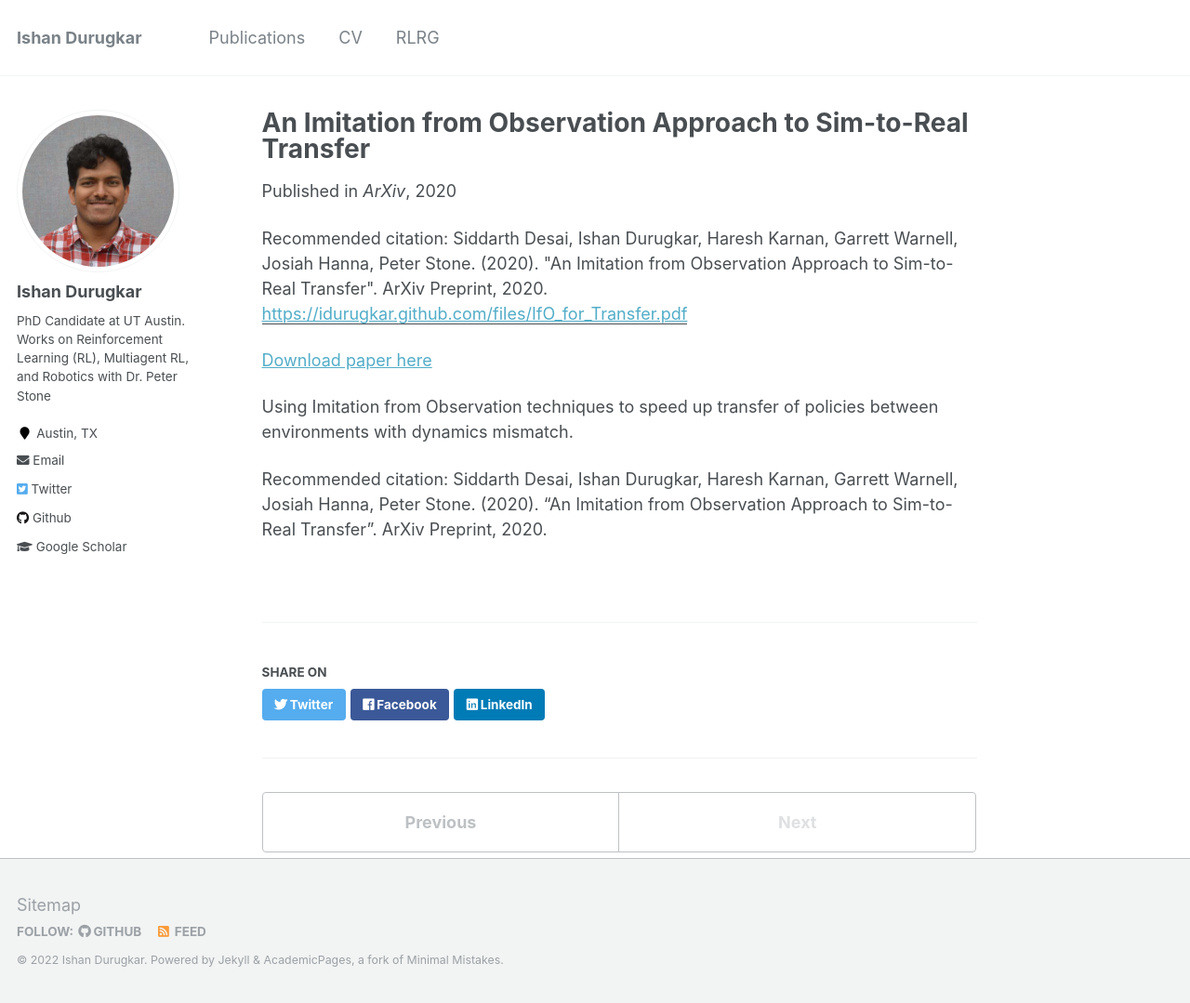
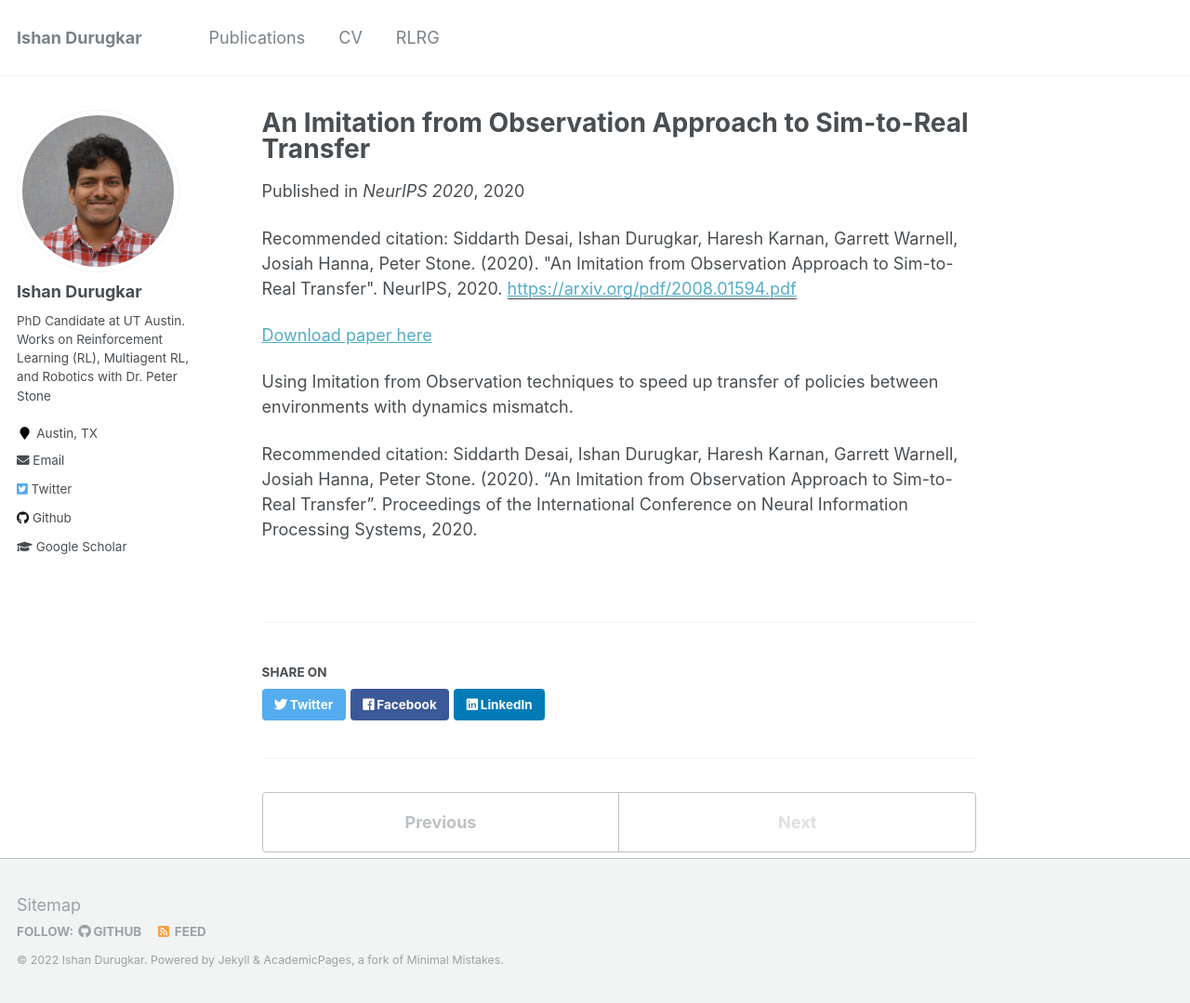
Before and after one commit to iDurugkar/idurugkar.github.io, a Jekyll site: the page built from _publications/2020-8-4-IfO_for_Transfer.md, in a window 1280 px wide and 1079 px high. Shown: the whole window at 93% size. Built offline with Jekyll 4.4.1, drawn with Linux system fonts in a browser that asks for light colours.

Commit message:
Update 2020-8-4-IfO_for_Transfer.md

```diff
--- a/_publications/2020-8-4-IfO_for_Transfer.md
+++ b/_publications/2020-8-4-IfO_for_Transfer.md
@@ -3,14 +3,14 @@ title: "An Imitation from Observation Approach to Sim-to-Real Transfer"
 collection: publications
 permalink: /publication/2020-8-4-IfO_for_Transfer
 excerpt: 'Using Imitation from Observation techniques to speed up transfer of policies between environments with dynamics mismatch'
-date: 2020-8-4
-venue: 'ArXiv'
-paperurl: 'https://idurugkar.github.com/files/IfO_for_Transfer.pdf'
-citation: 'Siddarth Desai, Ishan Durugkar, Haresh Karnan, Garrett Warnell, Josiah Hanna, Peter Stone. (2020). &quot;An Imitation from Observation Approach to Sim-to-Real Transfer&quot;. ArXiv Preprint, 2020.'
+date: 2020-11-16
+venue: 'NeurIPS 2020'
+paperurl: 'https://arxiv.org/pdf/2008.01594.pdf'
+citation: 'Siddarth Desai, Ishan Durugkar, Haresh Karnan, Garrett Warnell, Josiah Hanna, Peter Stone. (2020). &quot;An Imitation from Observation Approach to Sim-to-Real Transfer&quot;. NeurIPS, 2020.'
 ---
 
-<a href='https://idurugkar.github.com/files/IfO_for_Transfer.pdf'>Download paper here</a>
+<a href='https://arxiv.org/pdf/2008.01594.pdf'>Download paper here</a>
 
 Using Imitation from Observation techniques to speed up transfer of policies between environments with dynamics mismatch.
 
-Recommended citation: Siddarth Desai, Ishan Durugkar, Haresh Karnan, Garrett Warnell, Josiah Hanna, Peter Stone. (2020). "An Imitation from Observation Approach to Sim-to-Real Transfer". ArXiv Preprint, 2020.
+Recommended citation: Siddarth Desai, Ishan Durugkar, Haresh Karnan, Garrett Warnell, Josiah Hanna, Peter Stone. (2020). "An Imitation from Observation Approach to Sim-to-Real Transfer". Proceedings of the International Conference on Neural Information Processing Systems, 2020.
```
